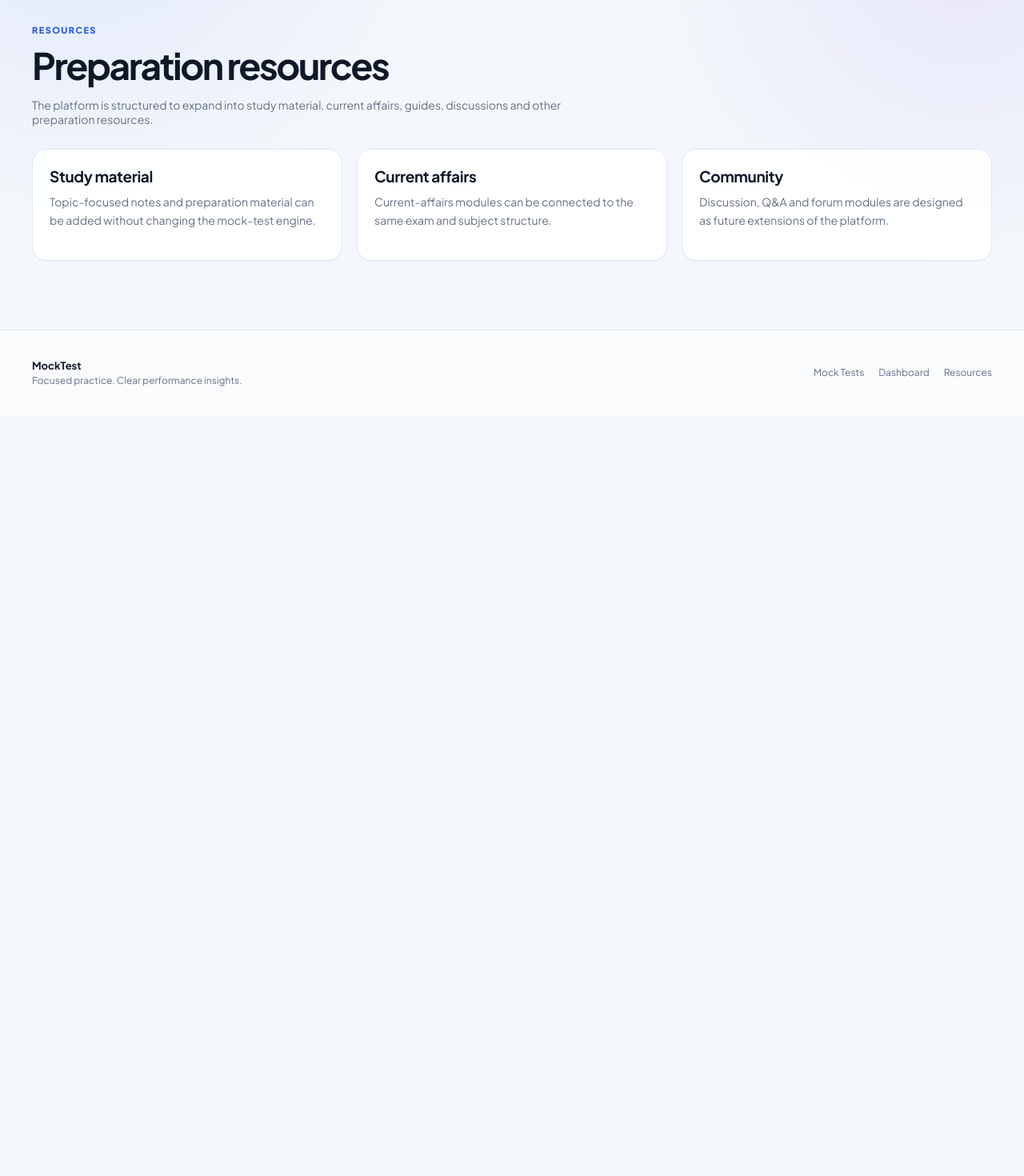
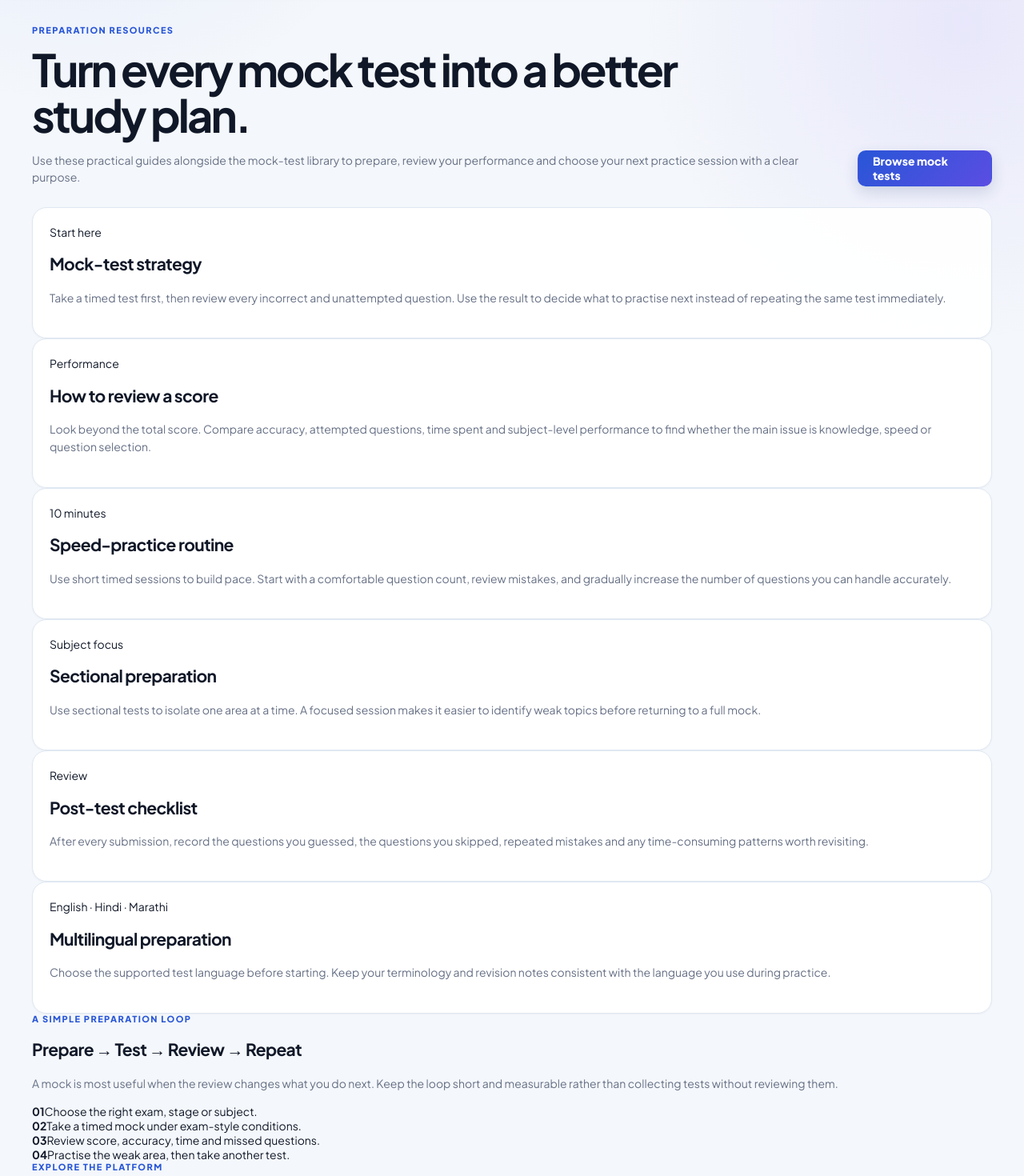
Before and after one commit to RajeshKhandare/mockwebsite, a Next.js app: page /resources in a window 1280 px wide. Shown: the part 100-1570 px from the top of the page at 80% size. Before the commit the page ends 800 px from the top, so only its background shows below. Built offline with nearby package versions, Linux system fonts and the light colour scheme.

Commit message:
build useful preparation resources page

```diff
--- a/app/resources/page.tsx
+++ b/app/resources/page.tsx
@@ -1,22 +1,101 @@
-export const metadata = {
-  title: "Resources | MockTest",
-  description: "Structured resources for competitive exam preparation.",
+import type { Metadata } from "next";
+import Link from "next/link";
+
+export const metadata: Metadata = {
+  title: "Preparation Resources | MockTest",
+  description: "Practical mock-test strategies, revision checklists, speed practice guidance and performance review resources for exam preparation.",
 };
+
+const resources = [
+  {
+    title: "Mock-test strategy",
+    label: "Start here",
+    text: "Take a timed test first, then review every incorrect and unattempted question. Use the result to decide what to practise next instead of repeating the same test immediately.",
+  },
+  {
+    title: "How to review a score",
+    label: "Performance",
+    text: "Look beyond the total score. Compare accuracy, attempted questions, time spent and subject-level performance to find whether the main issue is knowledge, speed or question selection.",
+  },
+  {
+    title: "Speed-practice routine",
+    label: "10 minutes",
+    text: "Use short timed sessions to build pace. Start with a comfortable question count, review mistakes, and gradually increase the number of questions you can handle accurately.",
+  },
+  {
+    title: "Sectional preparation",
+    label: "Subject focus",
+    text: "Use sectional tests to isolate one area at a time. A focused session makes it easier to identify weak topics before returning to a full mock.",
+  },
+  {
+    title: "Post-test checklist",
+    label: "Review",
+    text: "After every submission, record the questions you guessed, the questions you skipped, repeated mistakes and any time-consuming patterns worth revisiting.",
+  },
+  {
+    title: "Multilingual preparation",
+    label: "English · Hindi · Marathi",
+    text: "Choose the supported test language before starting. Keep your terminology and revision notes consistent with the language you use during practice.",
+  },
+];
 
 export default function ResourcesPage() {
   return (
-    <main className="section">
+    <main className="section resources-page">
       <div className="container">
-        <div className="eyebrow">Resources</div>
-        <h1 style={{fontSize:42}}>Preparation resources</h1>
-        <p style={{maxWidth:720,color:"var(--muted)"}}>
-          The platform is structured to expand into study material, current affairs, guides, discussions and other preparation resources.
-        </p>
-        <div className="grid" style={{marginTop:28}}>
-          <article className="card"><h3>Study material</h3><p>Topic-focused notes and preparation material can be added without changing the mock-test engine.</p></article>
-          <article className="card"><h3>Current affairs</h3><p>Current-affairs modules can be connected to the same exam and subject structure.</p></article>
-          <article className="card"><h3>Community</h3><p>Discussion, Q&amp;A and forum modules are designed as future extensions of the platform.</p></article>
+        <div className="section-header resources-hero">
+          <div>
+            <div className="eyebrow">Preparation resources</div>
+            <h1>Turn every mock test into a better study plan.</h1>
+            <p>
+              Use these practical guides alongside the mock-test library to prepare,
+              review your performance and choose your next practice session with a clear purpose.
+            </p>
+          </div>
+          <Link className="btn btn-primary" href="/tests">Browse mock tests</Link>
         </div>
+
+        <section className="resource-grid" aria-label="Preparation guides">
+          {resources.map((item) => (
+            <article className="card resource-card" key={item.title}>
+              <span className="resource-label">{item.label}</span>
+              <h2>{item.title}</h2>
+              <p>{item.text}</p>
+            </article>
+          ))}
+        </section>
+
+        <section className="resource-workflow">
+          <div>
+            <div className="eyebrow">A simple preparation loop</div>
+            <h2>Prepare → Test → Review → Repeat</h2>
+            <p className="muted">
+              A mock is most useful when the review changes what you do next.
+              Keep the loop short and measurable rather than collecting tests without reviewing them.
+            </p>
+          </div>
+          <div className="resource-steps">
+            <div><strong>01</strong><span>Choose the right exam, stage or subject.</span></div>
+            <div><strong>02</strong><span>Take a timed mock under exam-style conditions.</span></div>
+            <div><strong>03</strong><span>Review score, accuracy, time and missed questions.</span></div>
+            <div><strong>04</strong><span>Practise the weak area, then take another test.</span></div>
+          </div>
+        </section>
+
+        <section className="resource-links">
+          <div className="section-header">
+            <div>
+              <div className="eyebrow">Explore the platform</div>
+              <h2>Use the right workspace for the next step.</h2>
+            </div>
+          </div>
+          <div className="grid resource-link-grid">
+            <Link className="card" href="/exams"><h3>Exam library</h3><p>Start from a category and move through exam, stage, subject and test.</p><span className="card-link">Browse exams →</span></Link>
+            <Link className="card" href="/tests"><h3>Mock-test library</h3><p>Compare published full mocks, sectional tests and focused practice.</p><span className="card-link">See tests →</span></Link>
+            <Link className="card" href="/practice"><h3>Practice workspace</h3><p>Move from broad mocks to subject-focused preparation.</p><span className="card-link">Open practice →</span></Link>
+            <Link className="card" href="/dashboard/analytics"><h3>Performance analytics</h3><p>Signed-in students can review attempt history and performance trends.</p><span className="card-link">Open analytics →</span></Link>
+          </div>
+        </section>
       </div>
     </main>
   );
```
